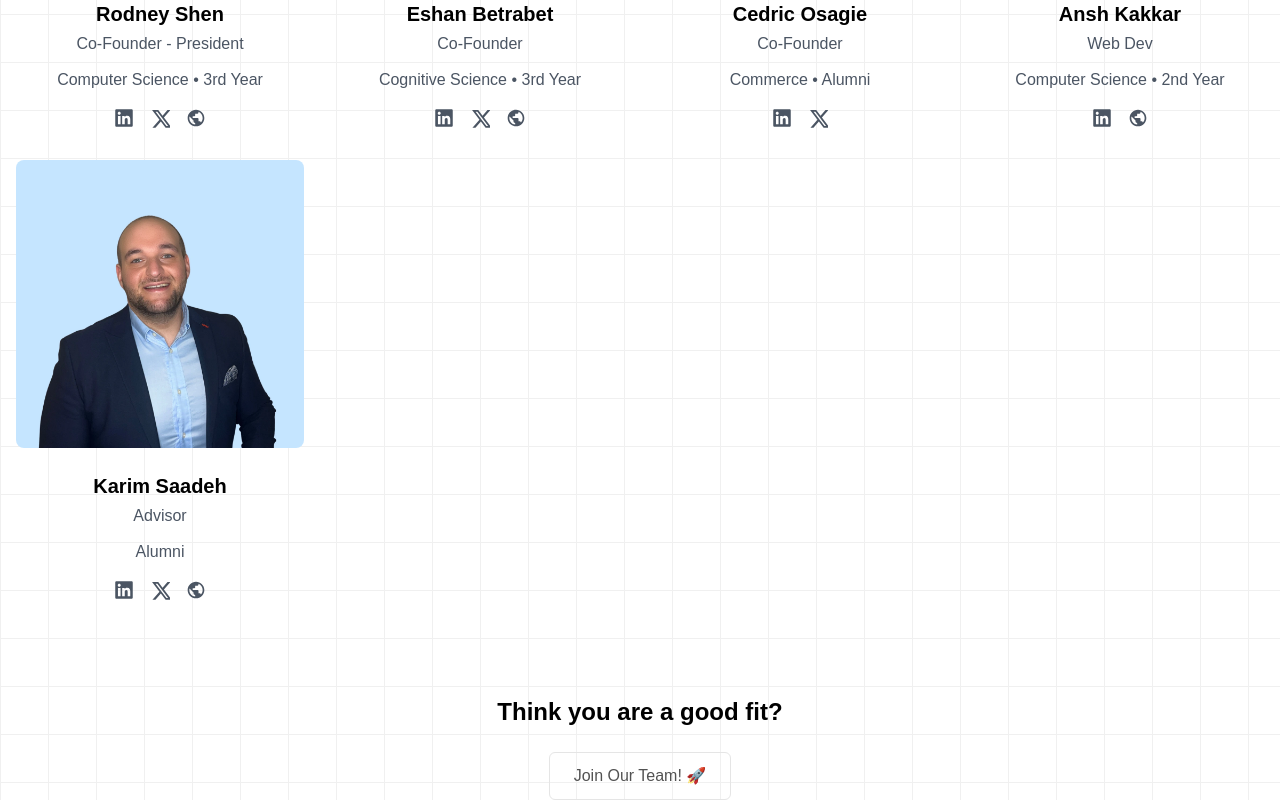
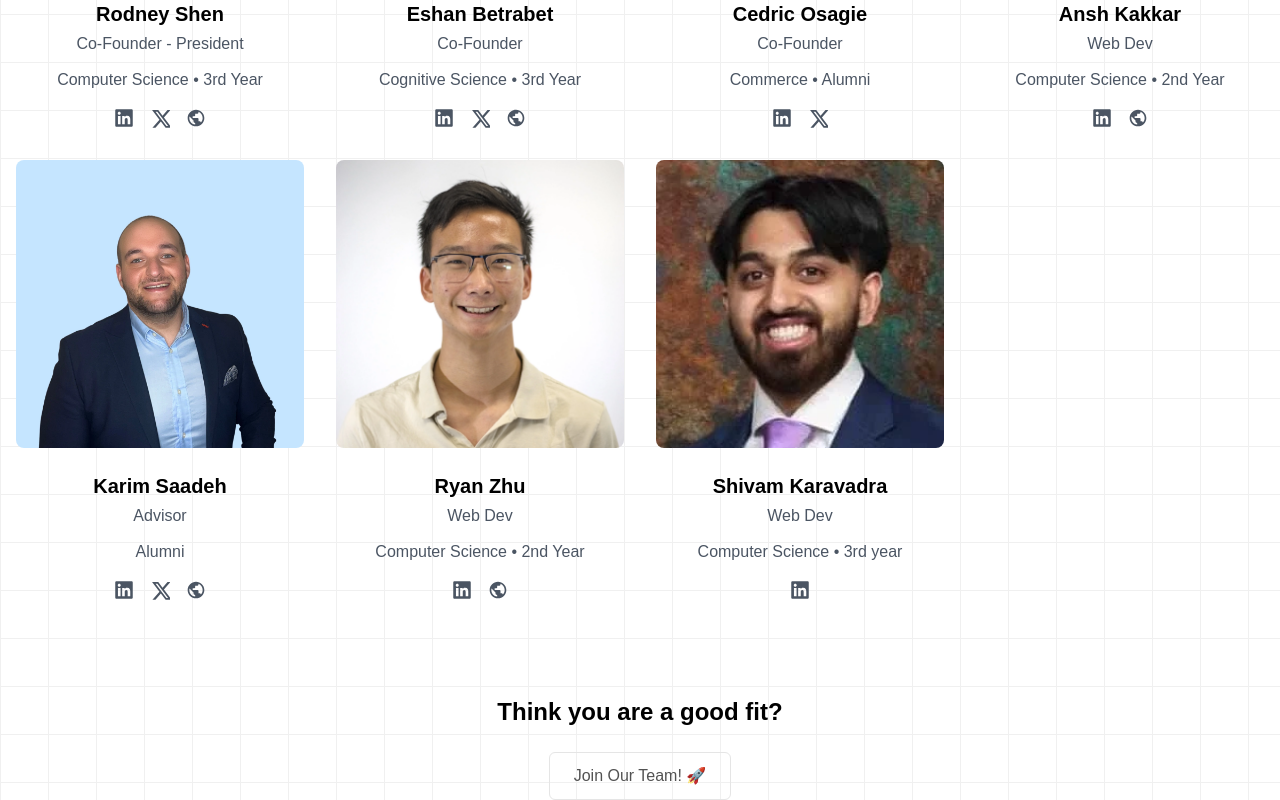
Before and after one commit to Carleton-Blockchain/site_v1, a Next.js app: page /team in a window 1280 px wide. Shown: the part 706-1506 px from the top of the page. Built offline with nearby package versions, Linux system fonts and the light colour scheme.

Commit message:
feat: add new members to team

```diff
--- a/app/common/Data.tsx
+++ b/app/common/Data.tsx
@@ -75,6 +75,23 @@ export const socialLinks = [
       linkedin: 'https://www.linkedin.com/in/karimsaadeh/',
       x: 'https://x.com/CrabMan_eth',
       website: 'https://dot.cards/karimsaadeh'
+    },
+    {
+      name: 'Ryan Zhu',
+      role: 'Web Dev',
+      program: 'Computer Science',
+      year: '2nd Year',
+      image: '/pfp/ryan.webp',
+      linkedin: 'https://www.linkedin.com/in/ryanzhu917/',
+      website: 'https://ryanzhu.dev/'
+    },
+    {
+      name: 'Shivam Karavadra',
+      role: 'Web Dev',
+      program: 'Computer Science',
+      year: '3rd year',
+      image: '/pfp/shivam.webp',
+      linkedin: 'https://www.linkedin.com/in/shivam-karavadra-64986621a/',
     }
   ];
 
```
Also changed, not shown: public/pfp/shivam.webp (renamed from public/pfp/shivram.webp).
